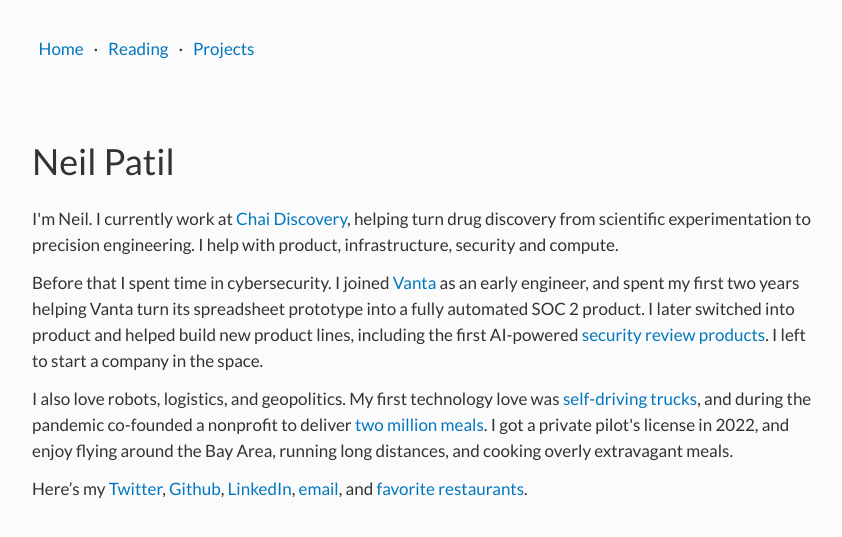
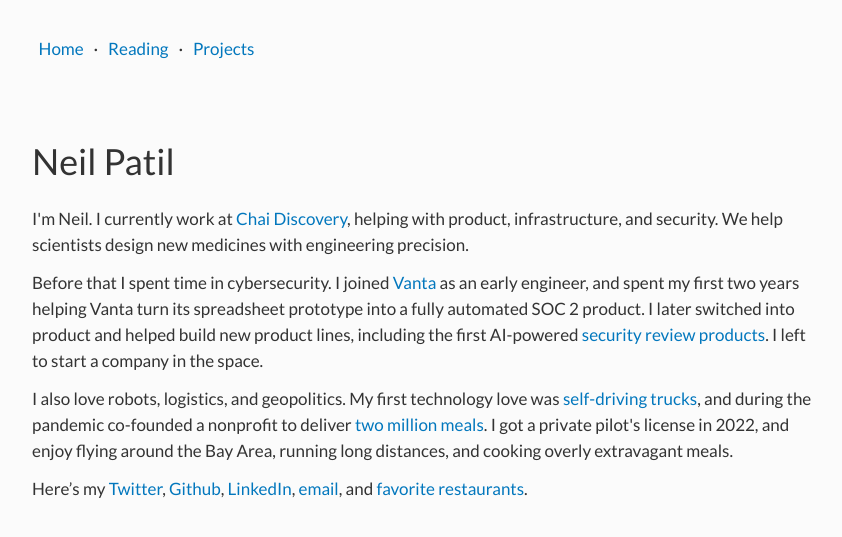
Before and after one commit to patil215/patil215.github.io, a Jekyll site: the page built from index.html, in a window 1280 px wide. Shown: the top 537 px of the page, without its empty margins (217-1059 px from the left). Built offline with Jekyll 4.4.1, drawn with Linux system fonts in a browser that asks for light colours; nearby versions of some CDN libraries; comment, search, counter and statistics services are not loaded.

Commit message:
Update bio

```diff
--- a/index.html
+++ b/index.html
@@ -12,7 +12,7 @@ keywords: Neil,Patil,BioTech,AI,Drug Discovery,Models,Biology,Projects,Technolog
 
 	<h1 class="title">Neil Patil</h1>
 
-	<p>I'm Neil. I currently work at <a href="https://www.chaidiscovery.com">Chai Discovery</a>, helping turn drug discovery from scientific experimentation to precision engineering. I help with product, infrastructure, security and compute.</p>
+	<p>I'm Neil. I currently work at <a href="https://www.chaidiscovery.com">Chai Discovery</a>, helping with product, infrastructure, and security. We help scientists design new medicines with engineering precision.</p>
 
 	<p>Before that I spent time in cybersecurity. I joined <a href="https://vanta.com" target="_blank">Vanta</a> as an early engineer, and spent my first two years helping Vanta turn its spreadsheet prototype into a fully automated SOC 2 product. I later switched into product and helped build new product lines, including the first AI-powered <a href="https://www.vanta.com/products/vendor-risk-management" target="_blank">security review products</a>. I left to start a company in the space.</p>
 
```
